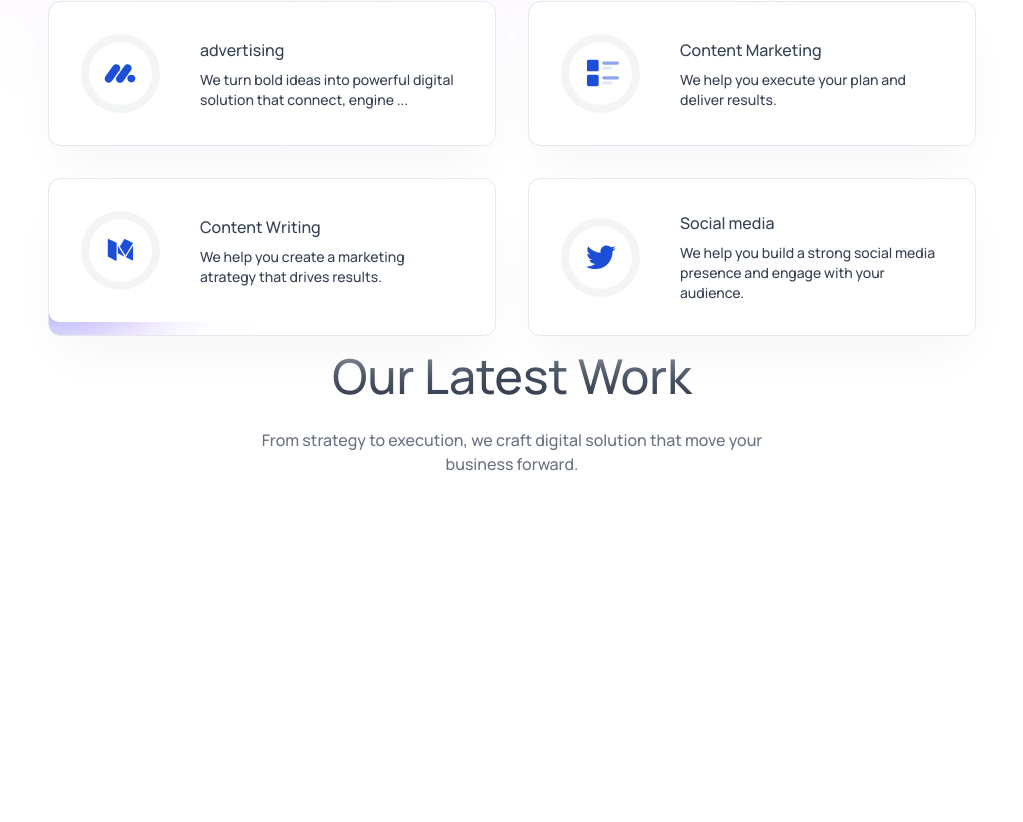
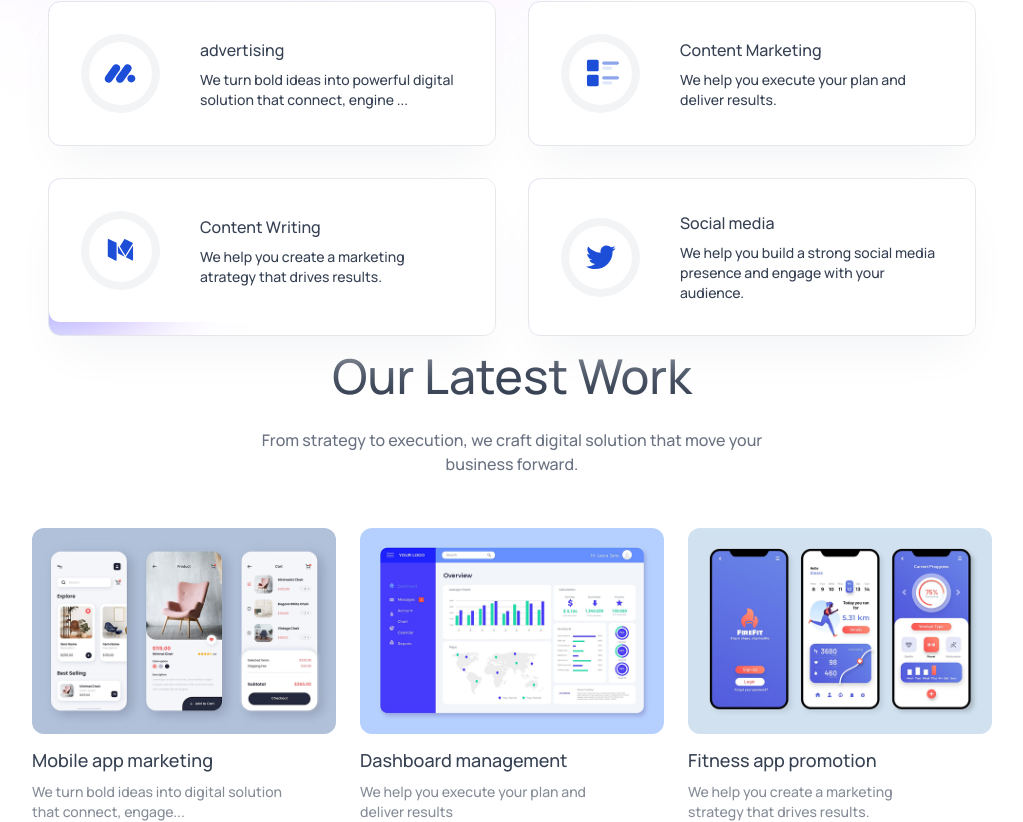
Before and after one commit to noman-web31/agency.ai, a React (Vite) app: page / in a window 1280 px wide. Shown: the part 1522-2344 px from the top of the page, without its empty margins (128-1151 px from the left). Before the commit the page ends 2022 px from the top, so only its background shows below. Built offline with nearby package versions, Linux system fonts and the light colour scheme.

Commit message:
our work section made

```diff
--- a/src/components/Hero.jsx
+++ b/src/components/Hero.jsx
@@ -15,7 +15,7 @@
         <h1 className='text-4xl sm:text-5xl md:text-6xl xl:text-[84px] font-medium xl:leading-[95px] max-w-5xl'> Turning Imagination into <span className='bg-gradient-to-r from-[#5044E5] to-[#4d8cea] bg-clip-text text-transparent'>digital</span> impact
         </h1>
 
-        <p className='text-sm sm:text-lg font-medium text-gray-500 dark:text-white/75 max-w-[80%] sm:max-w-lg pb-3'>
+        <p className='text-sm sm:text-lg font-medium text-gray-500 max-w-[80%] sm:max-w-lg pb-3'>
           Creating meaningful connection and turning big ideas into interactive digital experience.
         </p>
 
--- a/src/components/OurWork.jsx
+++ b/src/components/OurWork.jsx
@@ -12,13 +12,13 @@
     },
     {
       title: 'Dashboard management',
-      description: 'We help you execute',
-      image: assets.work_mobile_app
+      description: 'We help you execute your plan and deliver results',
+      image: assets.work_dashboard_management
     },
     {
-      title: 'Mobile app marketing',
-      description: 'We turn bold ideas into digital solution that connect, engage...',
-      image: assets.work_mobile_app
+      title: 'Fitness app promotion',
+      description: 'We help you create a marketing strategy that drives results.',
+      image: assets.work_fitness_app
     }
 
   ]
@@ -26,7 +26,20 @@
   return (
     <div id='our-work' className='flex flex-col items-center gap-7 px-4 sm:px-12 lg:px-24 xl:px-40 text-gray-700'>
         <Title title="Our Latest Work" desc="From strategy to execution, we craft digital solution that move your business forward." />
+
+        <div className='grid sm:grid-cols-2 lg:grid-cols-3 gap-6 w-full max-w-5xl '>
+          {workData.map((work, index)=>(
+             <div key={index} className='hover:scale-102 duration-500 transition-all cursor-pointer'>
+              <img src={work.image} alt="" className='w-full rounded-xl '/>
+              <h3 className='mt-3 mb-2 text-lg font-semibold'>{work.title}</h3>
+              <p className='text-sm opacity-60 w-5/6'>{work.description}</p>
+             </div>
+          ))}
         </div>
+
+        </div>
+
+
   )
 }
 
--- a/src/components/ServiceCard.jsx
+++ b/src/components/ServiceCard.jsx
@@ -1,14 +1,14 @@
 import React, { useState } from 'react'
 
-const ServiceCard = ({service, index}) => {
+const ServiceCard = ({ service, index }) => {
 
-    const [position, setPosition] = useState({x: 0, y: 0})
+  const [position, setPosition] = useState({ x: 0, y: 0 })
 
   return (
     <div className='relative overflow-hidden max-w-lg m-2 sm:m-4 rounded-xl border border-gray-200 shadow-2xl shadow-gray-100 '>
 
       <div className='pointer-events-none blur-2xl rounded-full bg-gradient-to-r from-blue-500 via-indigo-500 to-purple-500 w-[300px] h-[300px] absolute z-0 transition-opacity duration-500 mix-blend-lighten opacity-70'
-        style={{top: position.y - 150, left: position.x - 150 }} >
+        style={{ top: position.y - 150, left: position.x - 150 }} >
 
       </div>
 
```
Lines whose indentation alone changed are shown as unchanged.
